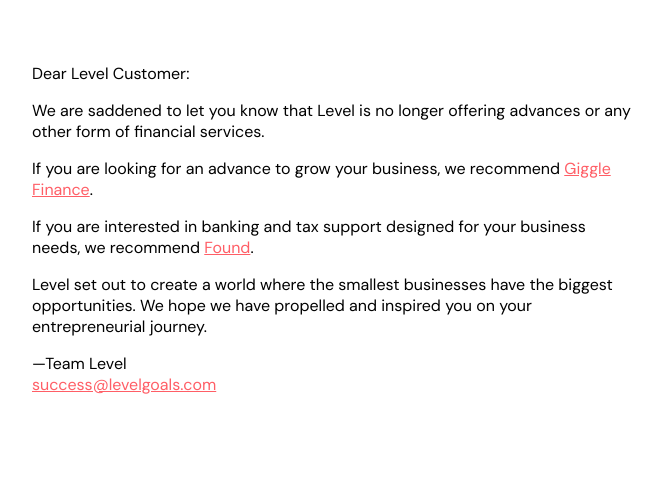
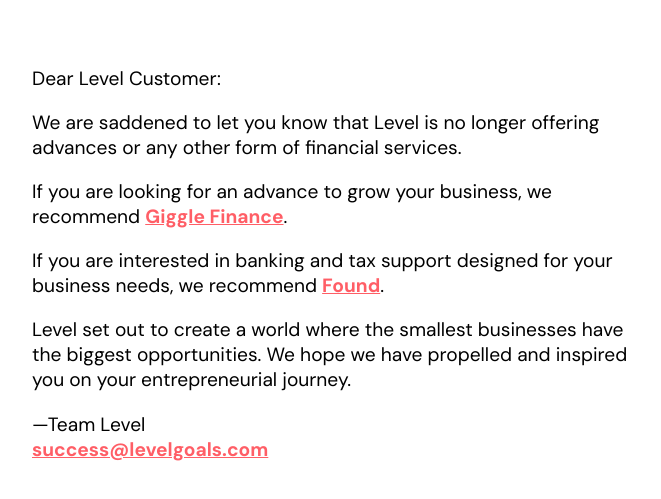
Before and after one commit to levelgoals/levelgoals.github.io, a plain HTML site: page index.html in a window 1280 px wide. Shown: the part 131-630 px from the top of the page, without its empty margins (308-969 px from the left). Drawn offline with Linux system fonts and the light colour scheme.

Commit message:
Update font styles

```diff
--- a/index.html
+++ b/index.html
@@ -35,7 +35,7 @@
 			rel="preconnect"
 		>
 		<link
-			href="https://fonts.googleapis.com/css2?family=DM+Sans:opsz@9..40&display=swap"
+			href="https://fonts.googleapis.com/css2?family=DM+Sans:opsz,wght@9..40,100..1000&display=swap"
 			rel="stylesheet"
 		>
 	</head>
--- a/styles/styles.css
+++ b/styles/styles.css
@@ -1,5 +1,6 @@
 a {
 	color: #ff5e66;
+	font-weight: bold;
 }
 
 body {
@@ -7,7 +8,7 @@ body {
 	display: flex;
 	flex-direction: column;
 	font-family: "DM Sans", sans-serif;
-	font-size: 1em;
+	font-size: 1.2em;
 	margin: 50px;
 }
 
```
